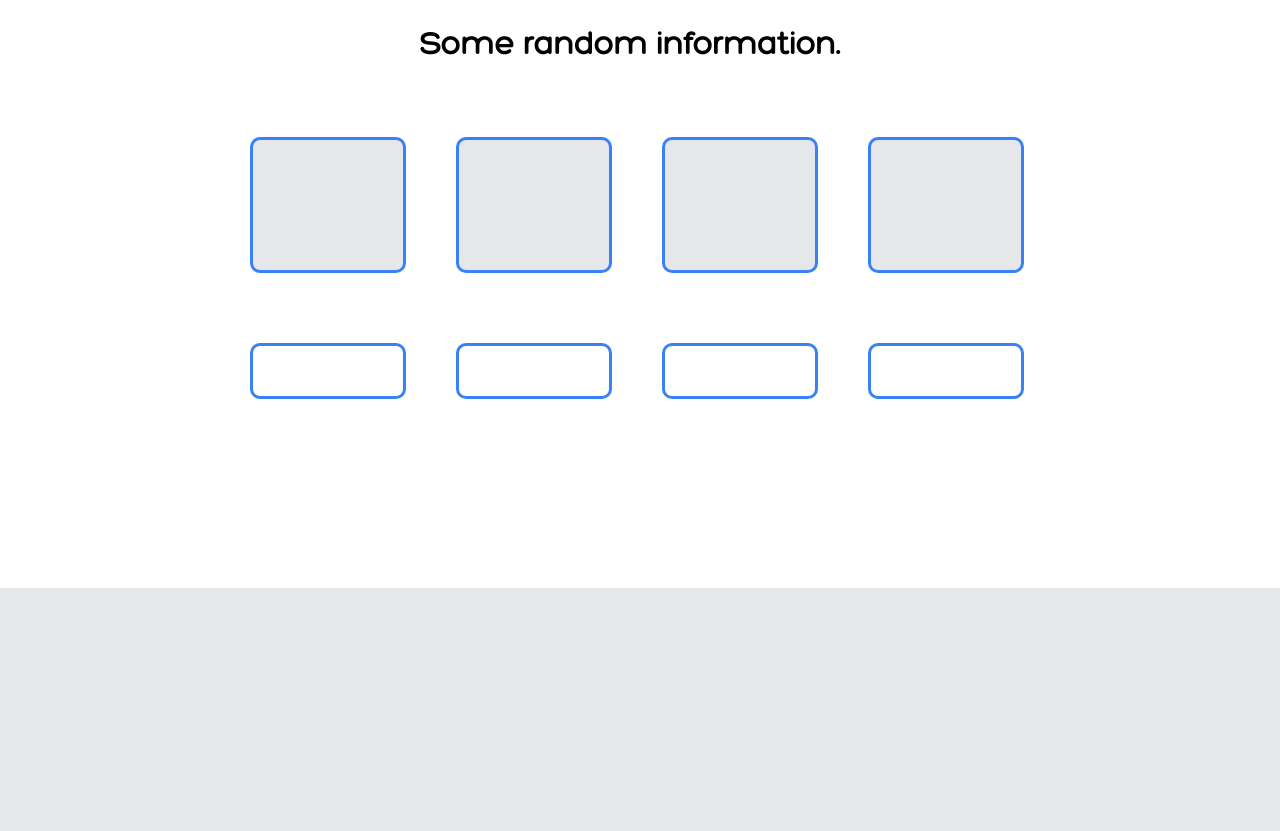
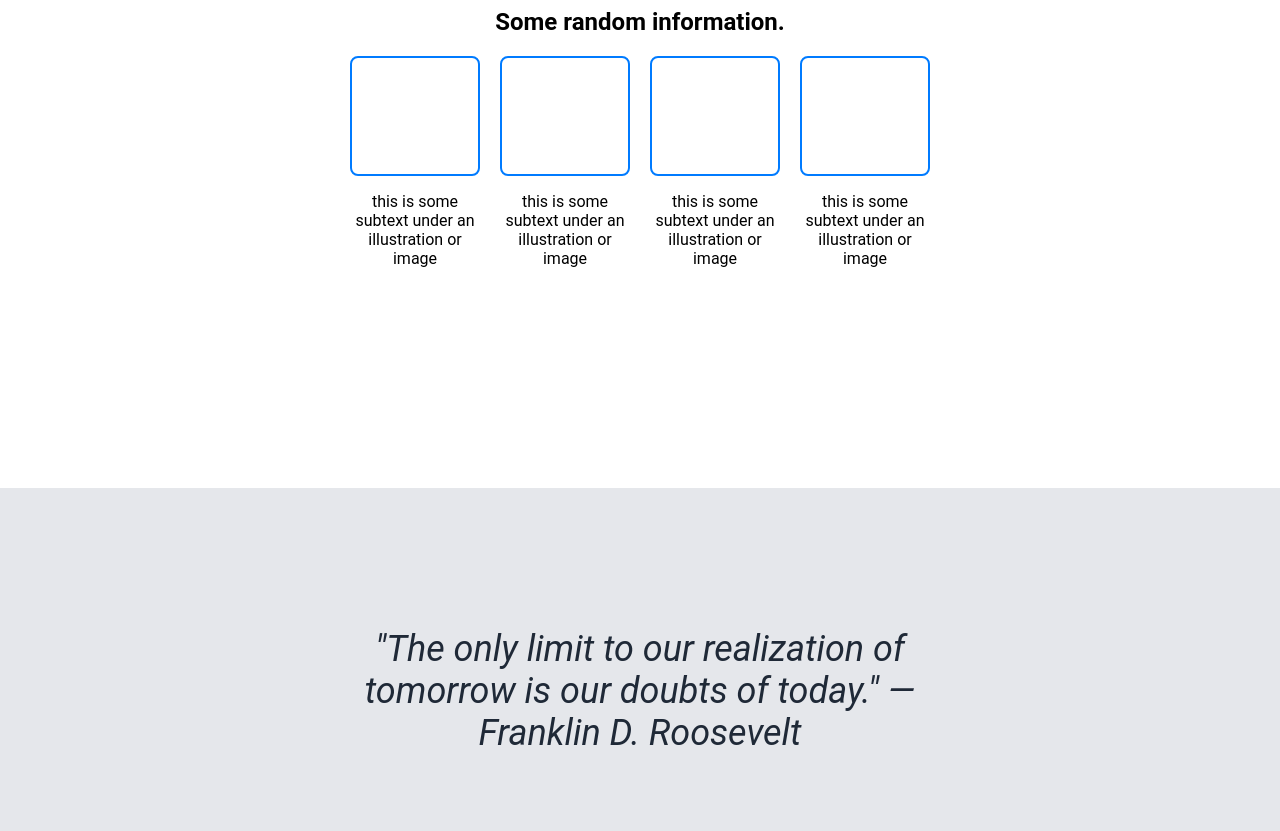
Before and after one commit to WillSilvey/odin-design, a plain HTML site: page index.html in a window 1280 px wide. Shown: the part 652-1483 px from the top of the page. Drawn offline with Linux system fonts and the light colour scheme.

Commit message:
Rewrote the entire 2nd panel and add more text

```diff
--- a/index.html
+++ b/index.html
@@ -22,21 +22,32 @@
       </div>
     </span>
     <span>
-      <div class="panel2-container">
-        <div class="panel2-title"><h1>Some random information.</h1></div>
-        <div class="panel2-one"></div>
-        <div class="panel2"></div>
-        <div class="panel2"></div>
-        <div class="panel2"></div>
-        <div class="panel2-one-text"></div>
-        <div class="panel2-text"></div>
-        <div class="panel2-text"></div>
-        <div class="panel2-text"></div>
+      <div class="container">
+        <h2>Some random information.</h2>
+        <div class="boxes">
+          <div class="box">
+            <div class="image-placeholder"></div>
+            <p>this is some subtext under an illustration or image</p>
+          </div>
+          <div class="box">
+            <div class="image-placeholder"></div>
+            <p>this is some subtext under an illustration or image</p>
+          </div>
+          <div class="box">
+            <div class="image-placeholder"></div>
+            <p>this is some subtext under an illustration or image</p>
+          </div>
+          <div class="box">
+            <div class="image-placeholder"></div>
+            <p>this is some subtext under an illustration or image</p>
+          </div>
+        </div>
       </div>
     </span>
     <span>
         <div class="panel3-container">
-            <div class="panel3-item"></div>
+            <div class="panel3-item">"The only limit to our realization of tomorrow is our doubts of today."
+              — Franklin D. Roosevelt</div>
         </div>
     </span>
     <span>
@@ -49,7 +60,7 @@
     </span>
     <span>
         <div class="panel5-container">
-            <div class="panel5-text"></div>
+            <div class="panel5-text">Copyright The Odin Project 2024</div>
         </div>
     </span>
   </body>
--- a/styles.css
+++ b/styles.css
@@ -1,12 +1,8 @@
 html, body, div {
     margin: 0;
     padding: 0;
-    font-family: hero;
-}
-
-@font-face {
-    font-family: Hero;
-    src: url(fonts/Hero-Regular.ttf);
+    box-sizing: border-box;
+    font-family: Roboto;
 }
 
 .header-container  {
@@ -28,6 +24,7 @@ html, body, div {
     margin-right: 350px;
     margin-left: 175px;
     font-size: 24px;
+    font-weight: 900;
 }
 
 .header-item:last-child  {
@@ -52,46 +49,38 @@ html, body, div {
     background-color:  grey;
 }
 
-.panel2-container {
+.container {
+    text-align: center;
+    height: 60vh;
+  }
+
+.boxes {
     display: flex;
-    flex-wrap: wrap;
-    height: 60vh;
-}
+    justify-content: center;
+    gap: 20px;
+    width: 130px;
+    margin: auto;
+  }
 
-.panel2-one, .panel2-one-text {
-    margin-left: 250px;
-}
+.box {
+    text-align: center;
+  }
 
-.panel2-text, .panel2-one-text    {
-    height: 50px;
-    width:  150px;
-    border: 3px #3882F6 solid;
-    border-radius: 10px;
-    margin-right: 50px;
-}
-.panel2, .panel2-one {
-    height: 130px;
-    width: 150px;
-    background-color: #e5e7eb;
-    margin-right: 50px;
-    border: 3px #3882F6 solid;
-    border-radius: 10px;
-}
-
-.panel2-title {
-    margin-left: 330px;
-    margin-right: 350px;
-    margin-top: 15px;
-    flex-basis: 100%;
-    height: 50px;
-    text-align: center;
-    padding-bottom: 15px;
-}
-
+.image-placeholder {
+    width: 130px;
+    height: 120px;
+    border: 2px solid #007bff;
+    border-radius: 8px;
+  }
 
 .panel3-container   {
     height: 60vh;
     background-color: #e5e7eb;
+    color: #1f2937;
+    font-size: 36px;
+    font-style: italic;
+    text-align: center;
+    padding-top: 20px;
 }
 
 .panel3-item    {
@@ -143,4 +132,6 @@ html, body, div {
 .panel5-text    {
     height: 30px;
     width: 300px;
+    color: white;
+    text-align: center;
 }
```
